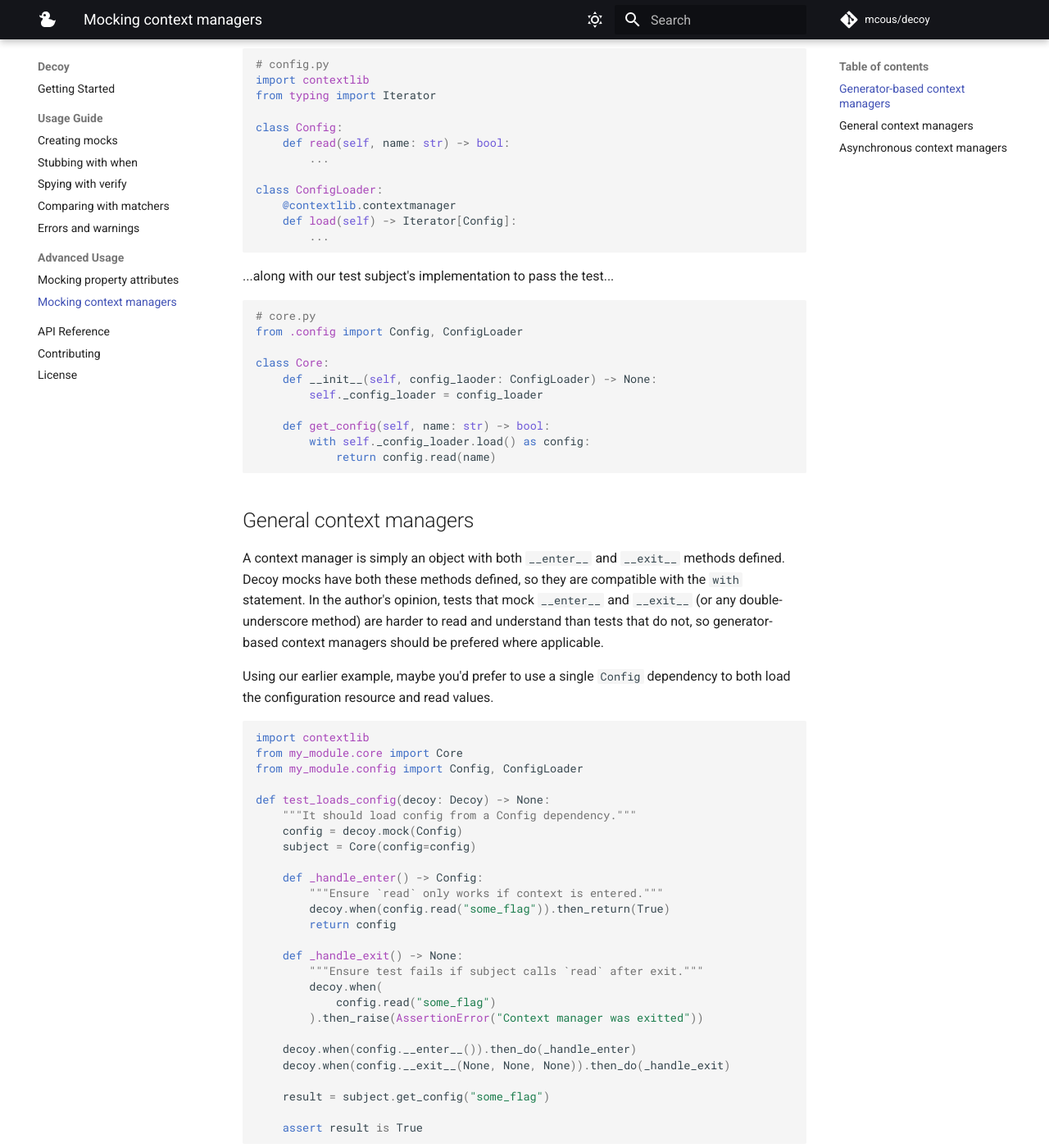
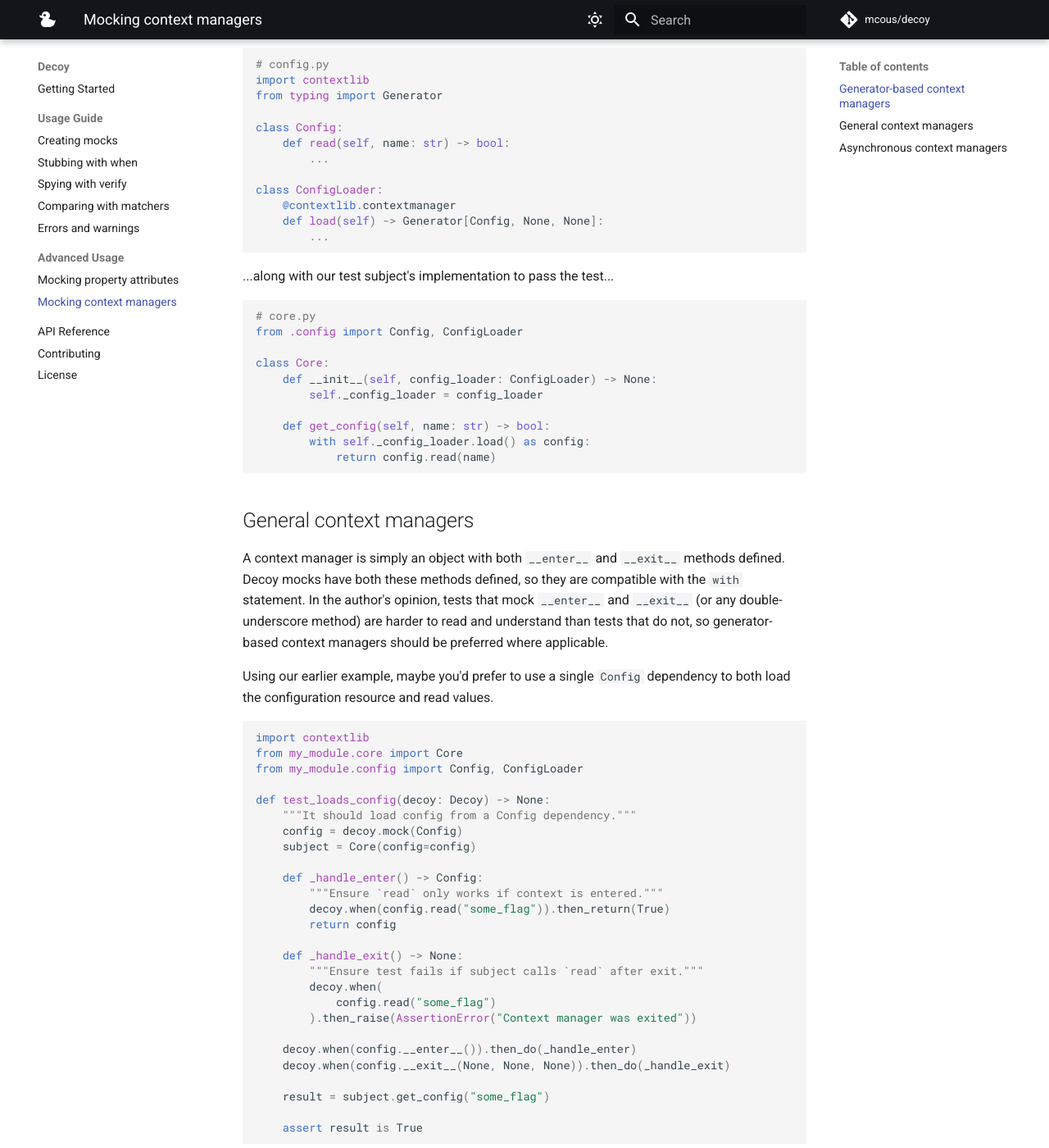
Before and after one commit to mcous/decoy, an MkDocs documentation site: the page built from docs/advanced/context-managers.md, in a window 1280 px wide and 1400 px high, scrolled down 1091 px. Shown: the whole window at 82% size. Built offline with MkDocs 1.6.1 and Material for MkDocs 9.7.7, drawn with Linux system fonts in a browser that asks for light colours; comment, search, counter and statistics services are not loaded; some of the changed text lies outside the part shown.

Commit message:
docs: fix typos in docs and type annotations (#149)

````diff
--- a/docs/advanced/context-managers.md
+++ b/docs/advanced/context-managers.md
@@ -46,7 +46,7 @@ From this test, we could sketch out the following dependency APIs...
 ```python
 # config.py
 import contextlib
-from typing import Iterator
+from typing import Generator
 
 class Config:
     def read(self, name: str) -> bool:
@@ -54,7 +54,7 @@ class Config:
 
 class ConfigLoader:
     @contextlib.contextmanager
-    def load(self) -> Iterator[Config]:
+    def load(self) -> Generator[Config, None, None]:
         ...
 ```
 
@@ -65,7 +65,7 @@ class ConfigLoader:
 from .config import Config, ConfigLoader
 
 class Core:
-    def __init__(self, config_laoder: ConfigLoader) -> None:
+    def __init__(self, config_loader: ConfigLoader) -> None:
         self._config_loader = config_loader
 
     def get_config(self, name: str) -> bool:
@@ -78,7 +78,7 @@ class Core:
 
 ## General context managers
 
-A context manager is simply an object with both `__enter__` and `__exit__` methods defined. Decoy mocks have both these methods defined, so they are compatible with the `with` statement. In the author's opinion, tests that mock `__enter__` and `__exit__` (or any double-underscore method) are harder to read and understand than tests that do not, so generator-based context managers should be prefered where applicable.
+A context manager is simply an object with both `__enter__` and `__exit__` methods defined. Decoy mocks have both these methods defined, so they are compatible with the `with` statement. In the author's opinion, tests that mock `__enter__` and `__exit__` (or any double-underscore method) are harder to read and understand than tests that do not, so generator-based context managers should be preferred where applicable.
 
 Using our earlier example, maybe you'd prefer to use a single `Config` dependency to both load the configuration resource and read values.
 
@@ -101,7 +101,7 @@ def test_loads_config(decoy: Decoy) -> None:
         """Ensure test fails if subject calls `read` after exit."""
         decoy.when(
             config.read("some_flag")
-        ).then_raise(AssertionError("Context manager was exitted"))
+        ).then_raise(AssertionError("Context manager was exited"))
 
     decoy.when(config.__enter__()).then_do(_handle_enter)
     decoy.when(config.__exit__(None, None, None)).then_do(_handle_exit)
@@ -175,7 +175,7 @@ async def test_loads_config(decoy: Decoy) -> None:
         """Ensure test fails if subject calls `read` after exit."""
         decoy.when(
             config.read("some_flag")
-        ).then_raise(AssertionError("Context manager was exitted"))
+        ).then_raise(AssertionError("Context manager was exited"))
 
     decoy.when(await config.__aenter__()).then_do(_handle_enter)
     decoy.when(await config.__aexit__()).then_do(_handle_exit)
````
Also changed, not shown: README.md (+1 -1 lines), docs/advanced/properties.md (+2 -2 lines), 2 other files.
